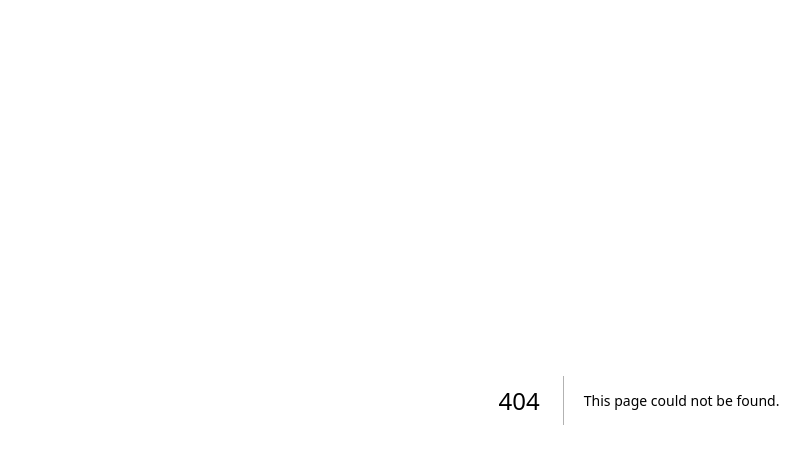
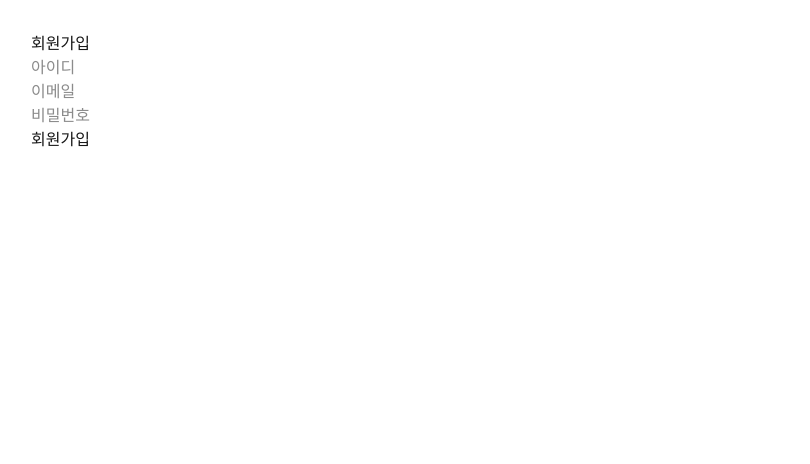
Before and after one commit to zkaakakg/todo-list, a Next.js app in the folder frontend/todolist/: page /signup in a window 1280 px wide. Before the commit this address had no page. Shown: the top 464 px of the page, without its empty margins (1-811 px from the left). Built offline with nearby package versions, Linux system fonts and the light colour scheme.

Commit message:
feat: 회원가입 폼 및 API 연동 구현

```diff
--- /dev/null
+++ b/frontend/todolist/src/app/signup/page.tsx
@@ -0,0 +1,74 @@
+"use client";
+
+import { useState } from "react";
+
+export default function SignUpPage() {
+  const [form, setForm] = useState({
+    username: "",
+    password: "",
+    email: "",
+  });
+
+  const [message, setMessage] = useState("");
+
+  const handleChange = (e: React.ChangeEvent<HTMLInputElement>) => {
+    setForm({ ...form, [e.target.name]: e.target.value });
+  };
+
+  const handleSubmit = async (e: React.FormEvent) => {
+    e.preventDefault();
+
+    try {
+      const response = await fetch("http://localhost:8080/member/signup", {
+        method: "POST",
+        headers: {
+          "Content-Type": "application/json",
+        },
+        body: JSON.stringify(form),
+      });
+
+      const text = await response.text();
+      setMessage(text);
+    } catch (error) {
+      console.error("Error:", error);
+      setMessage("에러 발생");
+    }
+  };
+
+  return (
+    <div style={{ padding: "2rem" }}>
+      <h1>회원가입</h1>
+      <form onSubmit={handleSubmit}>
+        <input
+          name="username"
+          type="text"
+          placeholder="아이디"
+          value={form.username}
+          onChange={handleChange}
+          required
+        />
+        <br />
+        <input
+          name="email"
+          type="email"
+          placeholder="이메일"
+          value={form.email}
+          onChange={handleChange}
+          required
+        />
+        <br />
+        <input
+          name="password"
+          type="password"
+          placeholder="비밀번호"
+          value={form.password}
+          onChange={handleChange}
+          required
+        />
+        <br />
+        <button type="submit">회원가입</button>
+      </form>
+      {message && <p>{message}</p>}
+    </div>
+  );
+}
```
